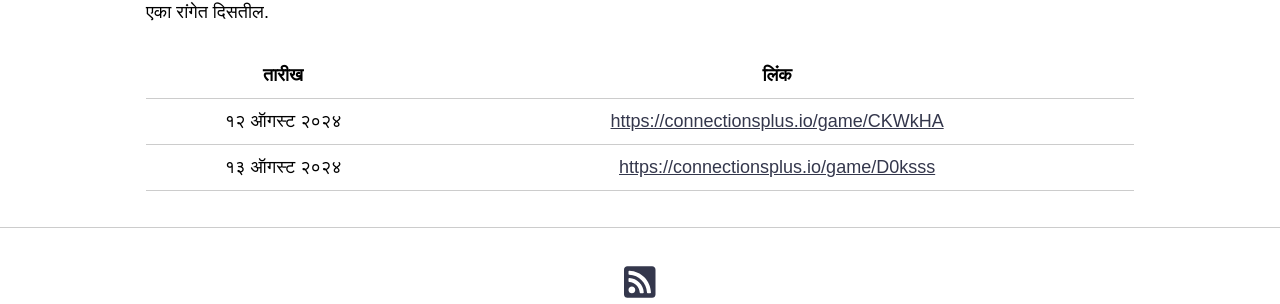
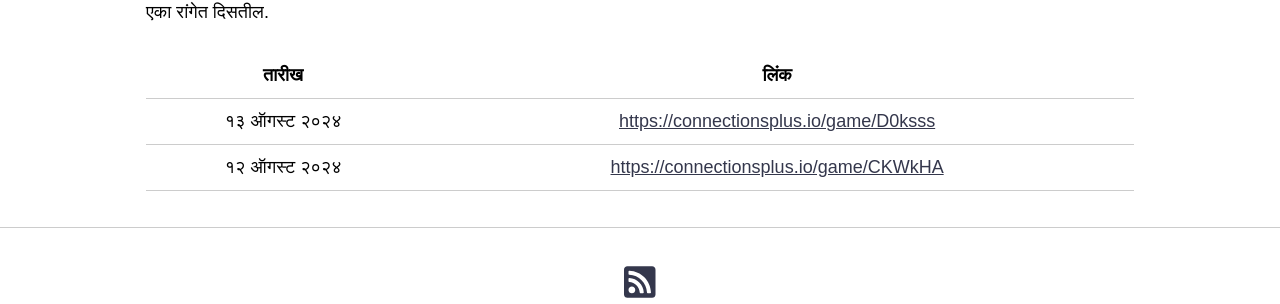
Before and after one commit to amalchaware/amalchaware.github.io, a Jekyll site: the page built from julwajulaw.md, in a window 1280 px wide. Shown: the part 656-960 px from the top of the page. Built offline with Jekyll 4.4.1, drawn with Linux system fonts in a browser that asks for light colours; nearby versions of some CDN libraries.

Commit message:
flip date order

```diff
--- a/julwajulaw.md
+++ b/julwajulaw.md
@@ -15,5 +15,5 @@ permalink: /julwajulaw/
 
 | तारीख | लिंक |
 |:----:|:-------:|
+| १३ ऑगस्ट २०२४ | [https://connectionsplus.io/game/D0ksss](https://connectionsplus.io/game/D0ksss)|
 | १२ ऑगस्ट २०२४ | [https://connectionsplus.io/game/CKWkHA](https://connectionsplus.io/game/CKWkHA)|
-| १३ ऑगस्ट २०२४ | [https://connectionsplus.io/game/D0ksss](https://connectionsplus.io/game/D0ksss)|
```
